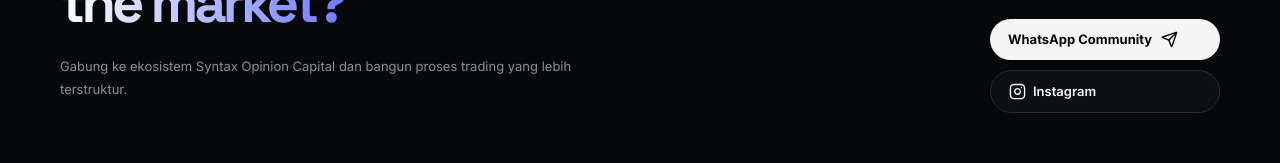
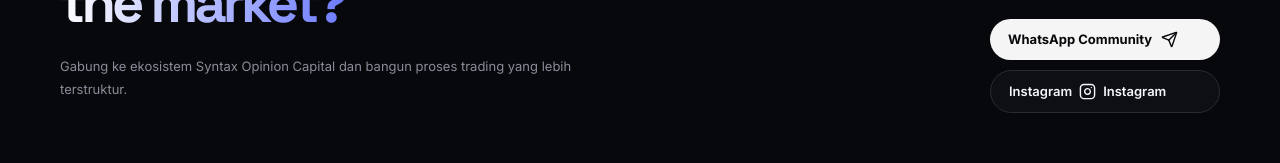
Before and after one commit to aroutdigital-gif/SYNTAX-OPINION-CAPITAL, a Next.js app: page / in a window 1280 px wide. Shown: the part 4363-4526 px from the top of the page. Built offline with nearby package versions, Linux system fonts and the light colour scheme.

Commit message:
Update page.tsx

```diff
--- a/app/page.tsx
+++ b/app/page.tsx
@@ -67,7 +67,11 @@
 
       <section id="contact" className="cta shell"><div><span>05 / CONNECT</span><h2>Ready to decode<br/><em>the market?</em></h2><p>Gabung ke ekosistem Syntax Opinion Capital dan bangun proses trading yang lebih terstruktur.</p></div><div className="ctaActions"><a className="primary" href="https://chat.whatsapp.com/HENFN30hQncDK2Rbo0uRmP?s=cl&p=a&ilr=4"
   target="_blank"
-  rel="noopener noreferrer">WhatsApp Community <Send size={17}/></a> <a className="secondary" href="https://www.instagram.com/ari.sesa/" target="_blank"><Instagram size={17}/> Instagram</a></div></section>
+  rel="noopener noreferrer">WhatsApp Community <Send size={17}/></a> <a className="secondary" href="https://www.instagram.com/ari.sesa?igsh=cnB3czNmenJtM2hs"
+  target="_blank"
+  rel="noopener noreferrer"
+>
+  Instagram <Instagram size={17} /> Instagram</a></div></section>
 
       <footer className="footer shell"><div className="brand"><span>Syntax</span> Opinion <b>Capital</b></div><p>© 2026 Syntax Opinion Capital. Education & community only.</p><div className="social"><a href="#home"><Youtube size={18}/></a><a href="https://www.instagram.com/"><Instagram size={18}/></a><a href="https://t.me/"><Send size={18}/></a></div></footer>
     </main>
```
